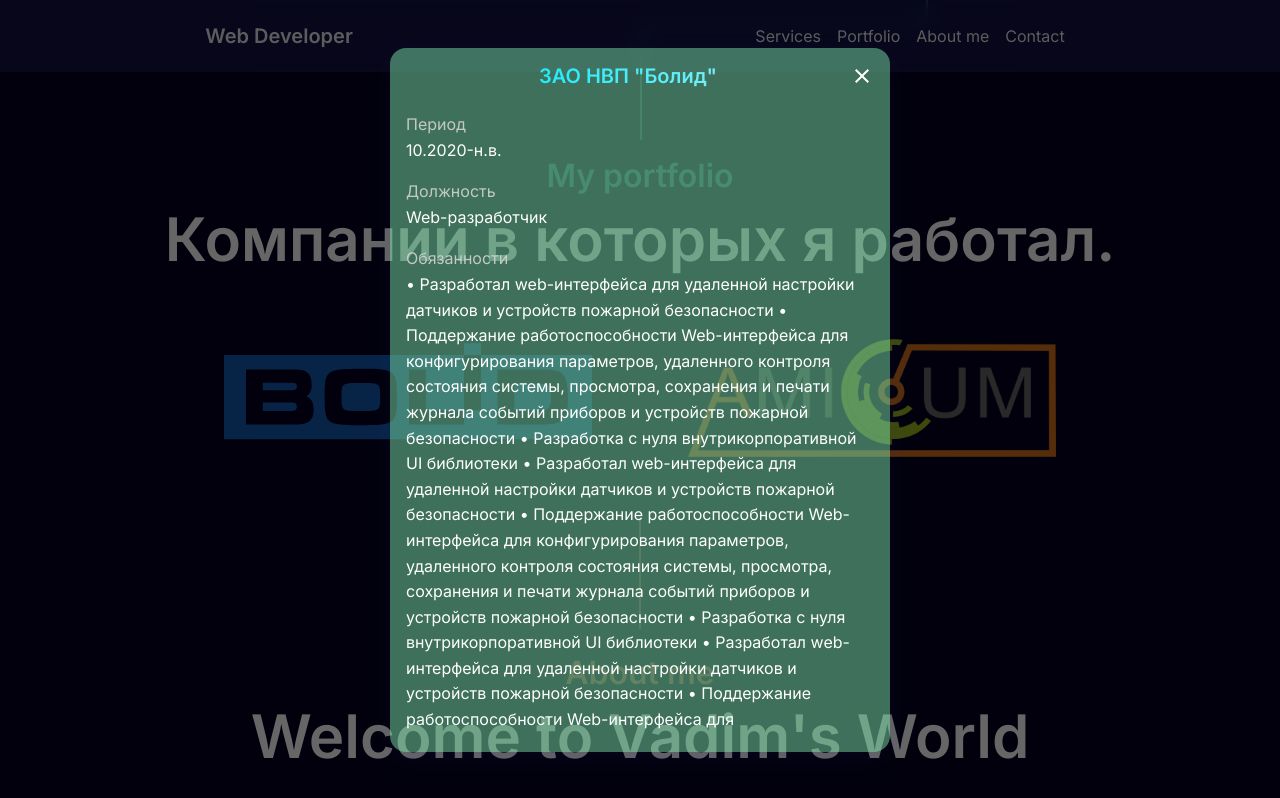
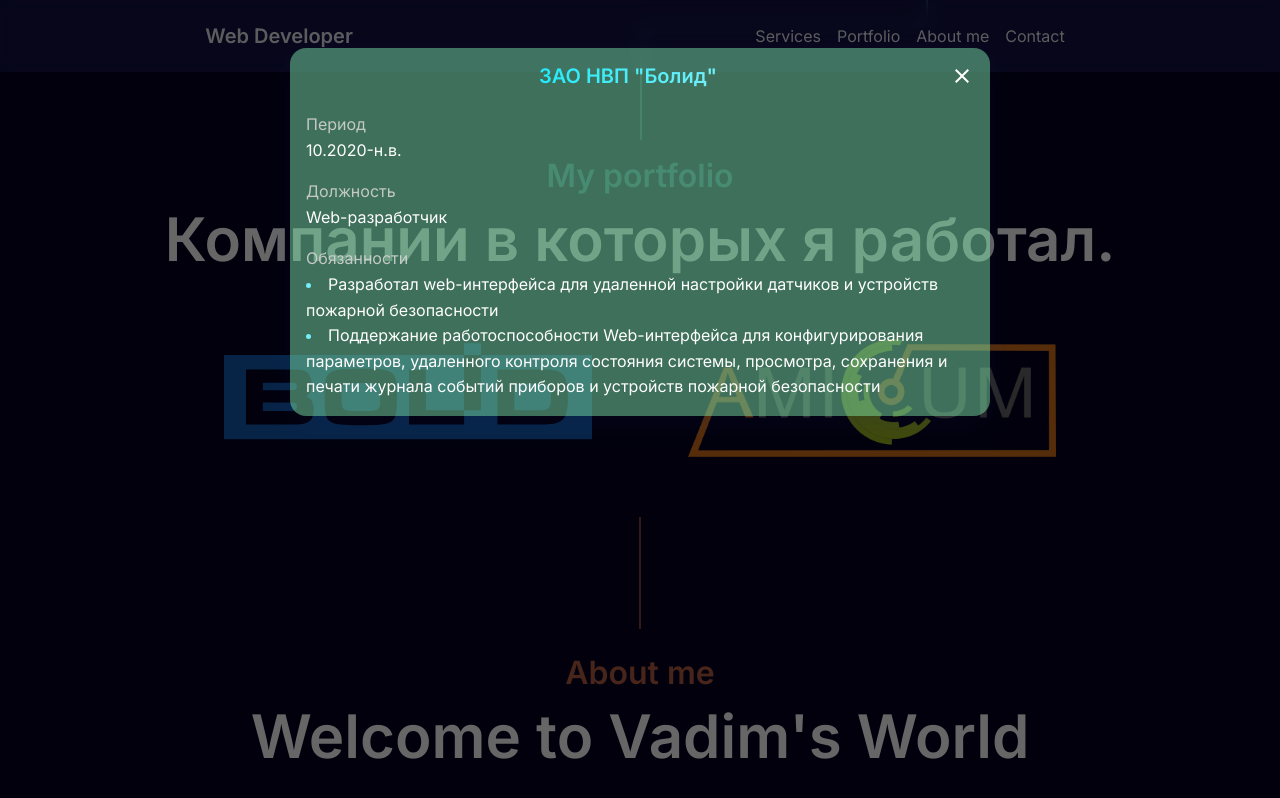
Before and after one commit to KonstaVadim/personal-site, a Vue app: page / in a window 1280 px wide. Both pictures are taken after a click on the element 408 px from the left and 2756 px from the top of the page. Shown: the part 2356-3154 px from the top of the page. Built offline with nearby package versions, Linux system fonts and the light colour scheme.

Commit message:
Сделал список в модалке

```diff
--- a/src/components/BlockPortfolio.vue
+++ b/src/components/BlockPortfolio.vue
@@ -39,65 +39,27 @@
     name: `ЗАО НВП "Болид"`,
     period: `10.2020-н.в.`,
     post: `Web-разработчик`,
-    responsibilities: `• Разработал web-интерфейса для удаленной настройки датчиков и
-              устройств пожарной безопасности • Поддержание работоспособности
+    responsibilities: [
+      `Разработал web-интерфейса для удаленной настройки датчиков и
+              устройств пожарной безопасности`,
+      `Поддержание работоспособности
               Web-интерфейса для конфигурирования параметров, удаленного
               контроля состояния системы, просмотра, сохранения и печати журнала
-              событий приборов и устройств пожарной безопасности • Разработка с
-              нуля внутрикорпоративной UI библиотеки • Разработал web-интерфейса
-              для удаленной настройки датчиков и устройств пожарной безопасности
-              • Поддержание работоспособности Web-интерфейса для
-              конфигурирования параметров, удаленного контроля состояния
-              системы, просмотра, сохранения и печати журнала событий приборов и
-              устройств пожарной безопасности • Разработка с нуля
-              внутрикорпоративной UI библиотеки • Разработал web-интерфейса для
-              удаленной настройки датчиков и устройств пожарной безопасности •
-              Поддержание работоспособности Web-интерфейса для конфигурирования
-              параметров, удаленного контроля состояния системы, просмотра,
-              сохранения и печати журнала событий приборов и устройств пожарной
-              безопасности • Разработка с нуля внутрикорпоративной UI библиотеки• Разработал web-интерфейса для удаленной настройки датчиков и
-              устройств пожарной безопасности • Поддержание работоспособности
-              Web-интерфейса для конфигурирования параметров, удаленного
-              контроля состояния системы, просмотра, сохранения и печати журнала
-              событий приборов и устройств пожарной безопасности • Разработка с
-              нуля внутрикорпоративной UI библиотеки • Разработал web-интерфейса
-              для удаленной настройки датчиков и устройств пожарной безопасности
-              • Поддержание работоспособности Web-интерфейса для
-              конфигурирования параметров, удаленного контроля состояния
-              системы, просмотра, сохранения и печати журнала событий приборов и
-              устройств пожарной безопасности • Разработка с нуля
-              внутрикорпоративной UI библиотеки • Разработал web-интерфейса для
-              удаленной настройки датчиков и устройств пожарной безопасности •
-              Поддержание работоспособности Web-интерфейса для конфигурирования
-              параметров, удаленного контроля состояния системы, просмотра,
-              сохранения и печати журнала событий приборов и устройств пожарной
-              безопасности • Разработка с нуля внутрикорпоративной UI библиотеки• Разработал web-интерфейса для удаленной настройки датчиков и
-              устройств пожарной безопасности • Поддержание работоспособности
-              Web-интерфейса для конфигурирования параметров, удаленного
-              контроля состояния системы, просмотра, сохранения и печати журнала
-              событий приборов и устройств пожарной безопасности • Разработка с
-              нуля внутрикорпоративной UI библиотеки • Разработал web-интерфейса
-              для удаленной настройки датчиков и устройств пожарной безопасности
-              • Поддержание работоспособности Web-интерфейса для
-              конфигурирования параметров, удаленного контроля состояния
-              системы, просмотра, сохранения и печати журнала событий приборов и
-              устройств пожарной безопасности • Разработка с нуля
-              внутрикорпоративной UI библиотеки • Разработал web-интерфейса для
-              удаленной настройки датчиков и устройств пожарной безопасности •
-              Поддержание работоспособности Web-интерфейса для конфигурирования
-              параметров, удаленного контроля состояния системы, просмотра,
-              сохранения и печати журнала событий приборов и устройств пожарной
-              безопасности • Разработка с нуля внутрикорпоративной UI библиотеки`,
+              событий приборов и устройств пожарной безопасности`,
+    ],
   },
   pfsz: {
     name: `ООО "Профсоюз"`,
     period: `04.2019-04.2020`,
     post: `Техник-программист`,
-    responsibilities: `
-    • Разработка встраиваемых в автоматизированную систему компонентов.
-    • Разработка, доработка и интегрирование новых модулей для системы автоматизированного управления предприятием горного производства.
-    • Верстка печатных форм документов
-    • Поддержание работоспособности 3D схемы шахт`,
+    responsibilities: [
+      `Разработал web-интерфейса для удаленной настройки датчиков и
+              устройств пожарной безопасности`,
+      `Поддержание работоспособности
+              Web-интерфейса для конфигурирования параметров, удаленного
+              контроля состояния системы, просмотра, сохранения и печати журнала
+              событий приборов и устройств пожарной безопасности`,
+    ],
   },
 };
 
--- a/src/components/PortfolioModal.vue
+++ b/src/components/PortfolioModal.vue
@@ -19,7 +19,13 @@
         <div class="row">
           <div class="legend">Обязанности</div>
           <div class="responsibilities">
-            {{ data.responsibilities }}
+            <ul>
+              <li
+                v-for="(responsibility, index) in data.responsibilities"
+                :key="index">
+                {{ responsibility }}
+              </li>
+            </ul>
           </div>
         </div>
       </div>
@@ -58,7 +64,7 @@
   flex-direction: column;
   margin: 0 auto;
   padding: 1rem;
-  max-width: 500px;
+  max-width: 700px;
   height: max-content;
   max-height: 100%;
   color: #fff;
@@ -112,4 +118,15 @@
   line-height: 1.6;
   overflow: auto;
 }
+
+.responsibilities {
+  ul {
+    list-style-type: disc;
+    list-style-position: inside;
+
+    & ::marker {
+      color: #74eef7;
+    }
+  }
+}
 </style>
```
